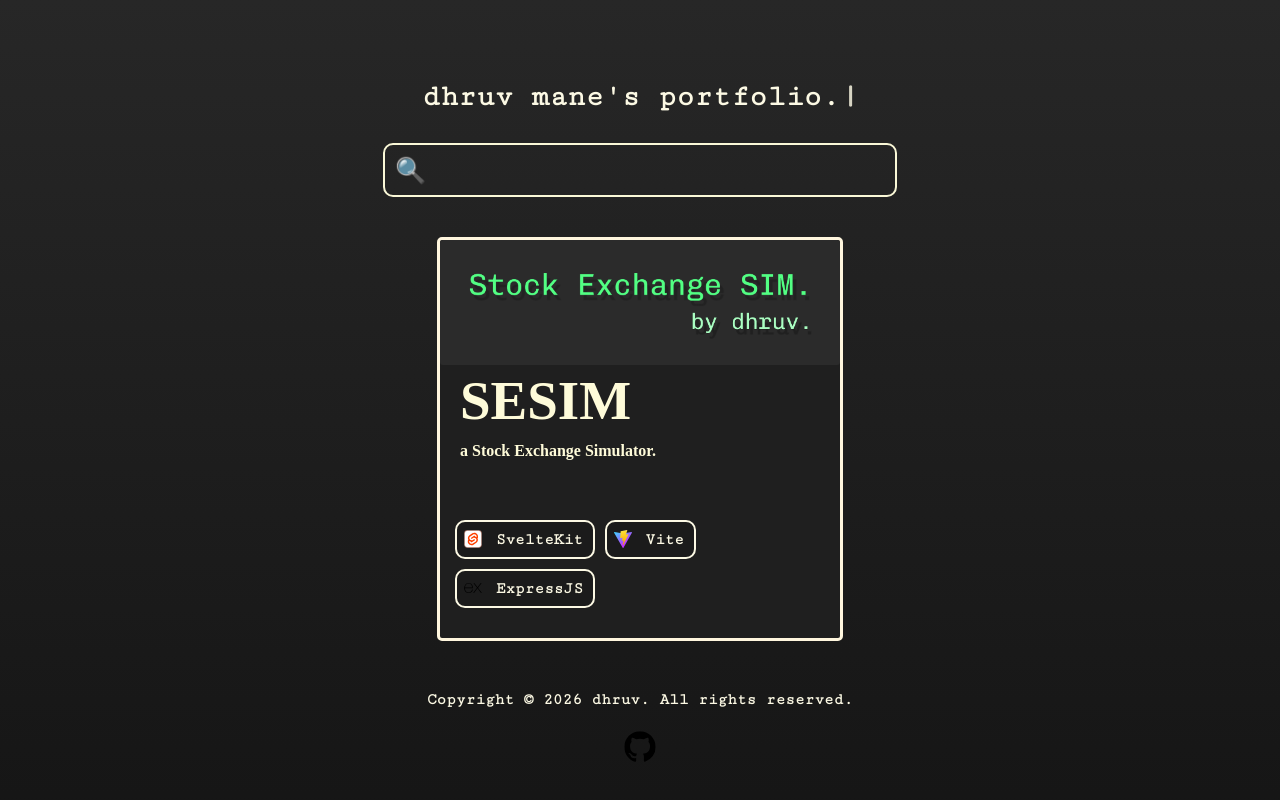
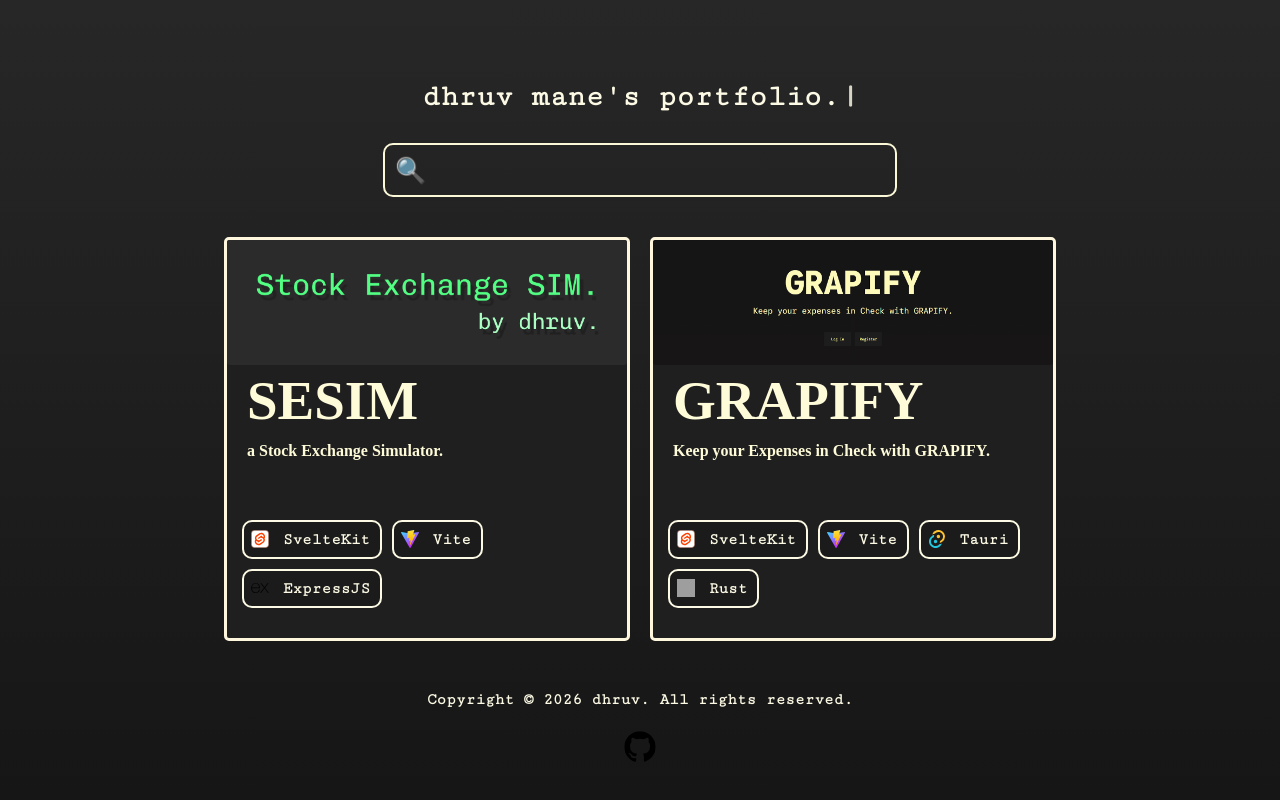
Before and after one commit to dhruvmane/dhruvmane.github.io, a SvelteKit app: page / in a window 1280 px wide. Shown: the top 800 px of the page. Built offline with nearby package versions, Linux system fonts and the light colour scheme; grey boxes are pictures that could not be loaded; a web font is replaced by a local one.

Commit message:
Add GRAPIFY

```diff
--- a/package.json
+++ b/package.json
@@ -6,7 +6,7 @@
 	"scripts": {
 		"dev": "vite dev",
 		"build": "vite build",
-		"deploy": "npx gh-pages -d build",
+		"deploy": "npm run build && npx gh-pages -d build",
 		"preview": "vite preview",
 		"prepare": "svelte-kit sync || echo ''",
 		"check": "svelte-kit sync && svelte-check --tsconfig ./tsconfig.json",
--- a/src/lib/components/Talents.svelte
+++ b/src/lib/components/Talents.svelte
@@ -35,6 +35,8 @@
         width: 400px;
         z-index: -1;
         border-radius: 3px;
+        object-fit: cover;
+        object-position: center;
     }
 
     p {
--- a/src/routes/+page.svelte
+++ b/src/routes/+page.svelte
@@ -111,6 +111,7 @@
     import githubIcon from '$lib/assets/icons/github.svg';
     import Talents from '$lib/components/Talents.svelte'
     import talentOne from '$lib/assets/talents/1.png'
+    import talentTwo from '$lib/assets/talents/2.png'
 
 
     let showTalents = true;
@@ -119,6 +120,7 @@
     if (showTalents){
         talents = [
             {title: "SESIM", description: "a Stock Exchange Simulator.", card: talentOne, tech_stack: ["svelteIcon", "viteIcon", "expressjsIcon"]},
+            {title: "GRAPIFY", description: "Keep your Expenses in Check with GRAPIFY.", card: talentTwo, tech_stack: ["svelteIcon", "viteIcon", "tauriIcon", "rustIcon"]},
         ]
     }
 
```
Also changed, not shown: src/lib/assets/talents/2.png (added).
